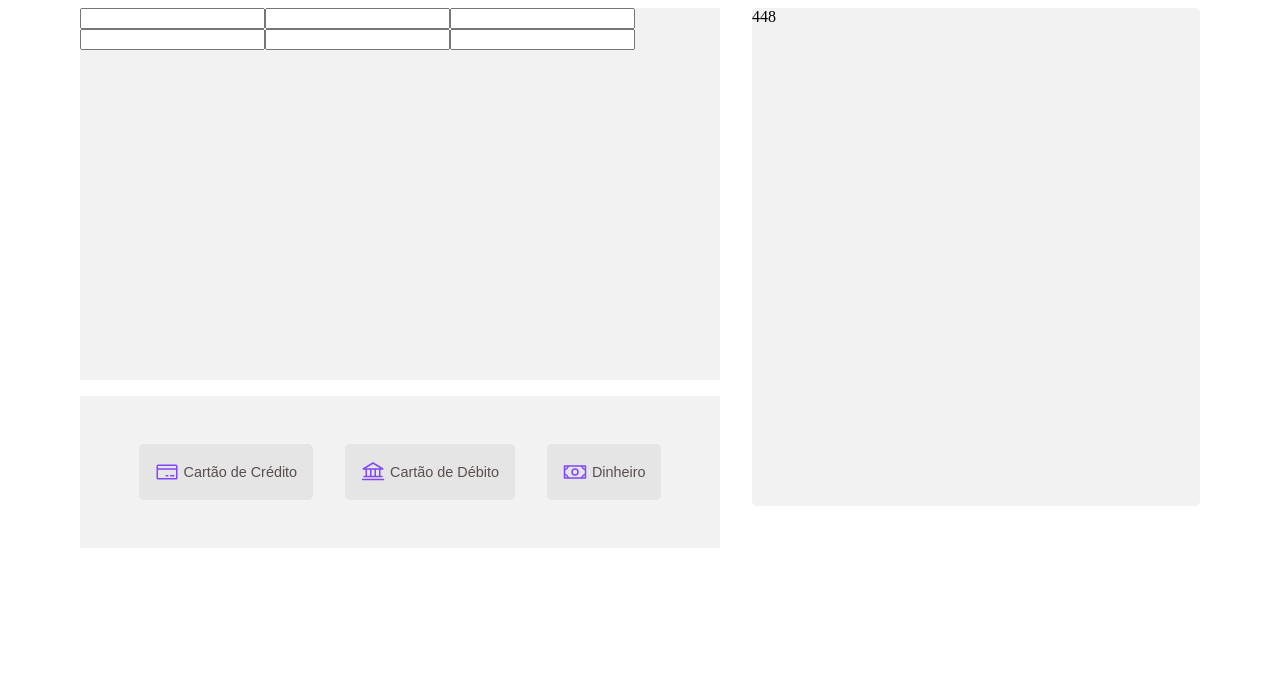
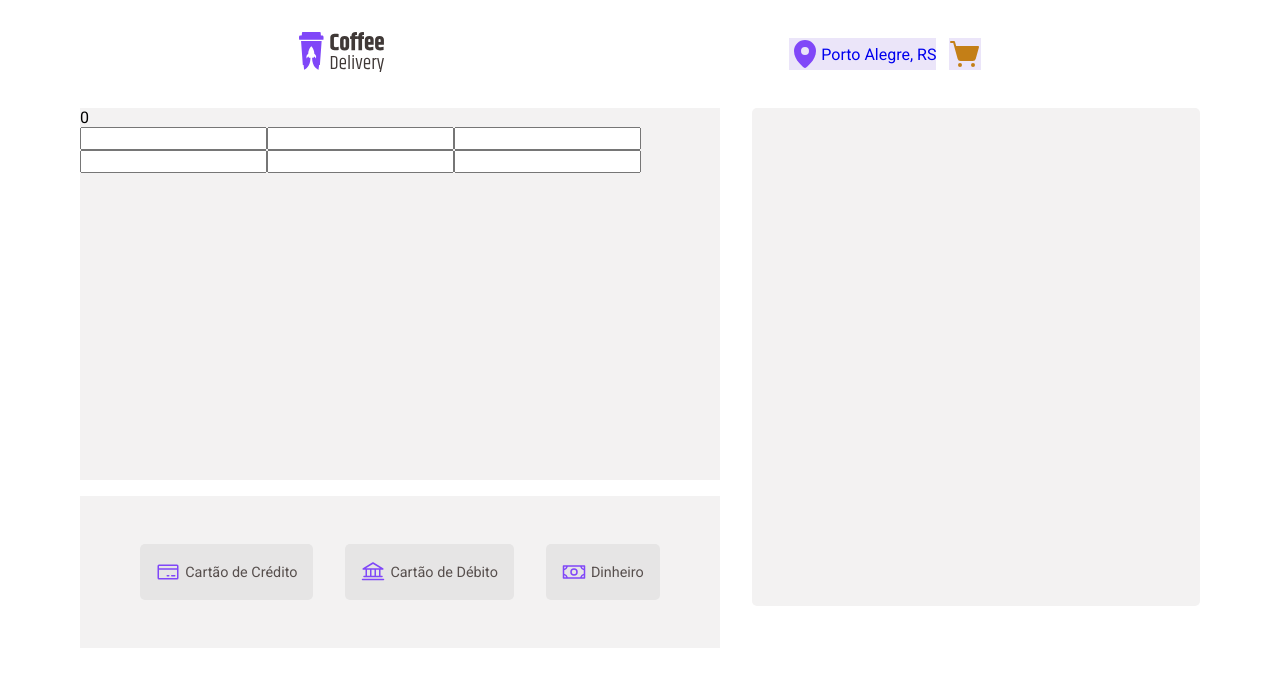
Before and after one commit to PedroLuc-cpu/Coffee-Delivery, a React (Vite) app: page /CheckoutFilled in a window 1280 px wide. Shown: the top 686 px of the page. Built offline with nearby package versions, Linux system fonts and the light colour scheme.

Commit message:
criado o context

```diff
--- a/src/components/CardCoffer/index.tsx
+++ b/src/components/CardCoffer/index.tsx
@@ -1,4 +1,7 @@
-import { useState } from 'react'
+import { useContext } from 'react'
+
+import { CheckoutFilledContext } from '../../context/CardCofferContext'
+
 import { CoffeeCard, Buy, Tag } from './styled'
 import { Minus, Plus, ShoppingCart } from '@phosphor-icons/react'
 
@@ -24,14 +27,11 @@ export function CardCoffer({
   Description,
   price,
 }: ICofferLists) {
-  const [ActionsCounter, SetActionsCounter] = useState(0)
 
-  const handleClick = () => {
-    // apagar depois
-    SetActionsCounter((prev) => prev + 1)
-  }
+  const {ActionsCounter, handleClick} = useContext(CheckoutFilledContext)
 
   return (
+
     <CoffeeCard key={id}>
       <img
         src={Coffee}
--- a/src/components/CoffeeList/index.tsx
+++ b/src/components/CoffeeList/index.tsx
@@ -15,7 +15,7 @@ import c12 from '../../assets/coffer/Macchiato.svg'
 import c13 from '../../assets/coffer/Mochaccino.svg'
 import c14 from '../../assets/coffer/Árabe.svg'
 
-const coffer1: ICofferLists[] = [
+export const coffer1: ICofferLists[] = [
   {
     id: 1,
     Coffee: c1,
--- a/src/components/Header/Header.tsx
+++ b/src/components/Header/Header.tsx
@@ -6,9 +6,11 @@ import { HeaderContainer } from './styled'
 export default function Header() {
   return (
     <HeaderContainer>
+      <Link to={'/'}>
       <img src={logo} alt="" />
+      </Link>
       <nav>
-        <NavLink to={'/'}>
+        <NavLink to={'/CheckoutFilled'}>
           <MapPin size={32} weight="fill" color="#8047F8" />
           Porto Alegre, RS
         </NavLink>
--- /dev/null
+++ b/src/context/CardCofferContext.tsx
@@ -0,0 +1,29 @@
+import {ReactNode, createContext, useState} from 'react'
+
+
+interface ICofferCardProviderProps {
+    children: ReactNode
+  }
+
+type ICofferCardContextProps = {
+    ActionsCounter: number
+    handleClick():void
+}
+
+export const  CheckoutFilledContext = createContext({} as ICofferCardContextProps);
+
+export const CardCofferProvider = ({children}:ICofferCardProviderProps) =>{
+    // const [cardCoffer, setCardCoffer] = useState<ICofferCard[]>([]);
+
+    const [ActionsCounter, SetActionsCounter] = useState(0)
+
+    const handleClick = () => {
+        SetActionsCounter((prev) => prev + 1)
+      }
+
+    return(
+        <CheckoutFilledContext.Provider value={{ActionsCounter,handleClick}}>
+            {children}
+        </CheckoutFilledContext.Provider>
+    )
+}
--- a/src/layout/DefaultLayout/index.tsx
+++ b/src/layout/DefaultLayout/index.tsx
@@ -1,6 +1,5 @@
 import { Outlet } from 'react-router'
 import { LayoutContainer } from './style'
-import Intro from '../../pages/Intro'
 import Header from '../../components/Header/Header'
 
 export function DefaultLayout() {
@@ -8,7 +7,6 @@ export function DefaultLayout() {
     <LayoutContainer>
       <Header />
       <Outlet />
-      <Intro />
     </LayoutContainer>
   )
 }
--- a/src/pages/CheckoutFilled/index.tsx
+++ b/src/pages/CheckoutFilled/index.tsx
@@ -8,12 +8,19 @@ import {
   Payment,
 } from './styled'
 
+import {useContext} from "react"
+import { CheckoutFilledContext } from '../../context/CardCofferContext'
+
+
 export function CheckoutFilled() {
+  const {ActionsCounter} = useContext(CheckoutFilledContext)
+
   return (
     <div>
-      <LayoutContainer>
+    <LayoutContainer>
         <Checkout>
           <Address>
+            <p>{ActionsCounter}</p>
             <input type="number" name="" id="" />
             <input type="text" name="" id="" />
             <input type="number" name="" id="" />
@@ -36,7 +43,8 @@ export function CheckoutFilled() {
             </div>
           </Payment>
         </Checkout>
-        <CoffeeCard>448</CoffeeCard>
+        <CoffeeCard>
+        </CoffeeCard>
       </LayoutContainer>
     </div>
   )
```
Also changed, not shown: src/main.tsx (+17 -5 lines).
